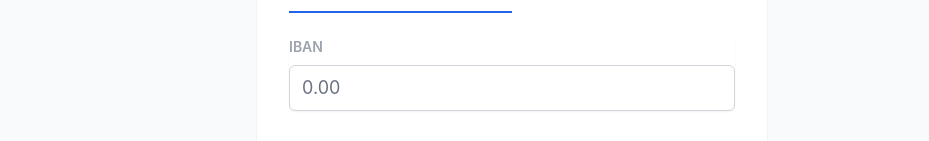
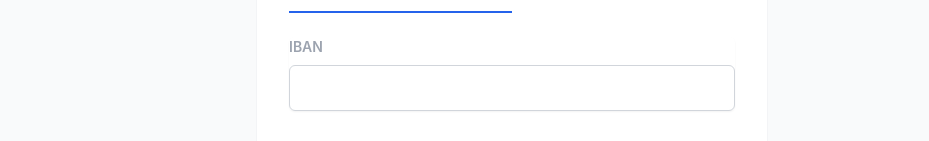
Before and after one commit to Olatade/fliq-payout, a React (Create React App) app: page /receipt in a window 1280 px wide. Shown: the part 504-645 px from the top of the page, without its empty margins (128-1057 px from the left). Built offline with nearby package versions, Linux system fonts and the light colour scheme.

Commit message:
Can uodate state values on submit and move to review page #

```diff
--- a/src/App.tsx
+++ b/src/App.tsx
@@ -16,6 +16,10 @@ function App() {
     convertAmount: '0.00',
     guaranteedRate: '0.00',
     recipientGets: '0.00',
+    recipientEmail: '',
+    recipientFullname: '',
+    iban: '',
+    swift: '',
     stage: 1
   });
 
@@ -26,7 +30,8 @@ function App() {
         <Route path="/" exact
           render={(props) =>(<FormPayoutAmount values={values} setValues={updateValue}/>)}
         ></Route>
-        <Route path="/receipt" component={FormPayoutReceipt}></Route>
+        <Route path="/receipt" render={(props) =>(<FormPayoutReceipt values={values} setValues={updateValue}/>)}
+        ></Route>
         <Route path="/review" component={PayoutReview}></Route>
       </Switch>
     </Router>
--- a/src/components/form-payout-amount.tsx
+++ b/src/components/form-payout-amount.tsx
@@ -118,13 +118,10 @@ const FormPayoutAmount = ( props: prop): any => {
         //   stage: 4
         // })
 
-
-        // setTimeout(() => {
-        //   console.log(props);
-        //   // alert(JSON.stringify(values, null, 2));
-
-        //   setSubmitting(false);
-        // }, 400);
+         props.setValues({
+          ...stateValues,
+          stage: 2
+        })
       }}
 
     >
--- a/src/components/form-payout-receipt.tsx
+++ b/src/components/form-payout-receipt.tsx
@@ -1,11 +1,18 @@
 import { Formik, Form, Field, ErrorMessage } from 'formik';
+import { useHistory } from "react-router-dom";
 import * as Yup from "yup";
 import 'alpinejs';
 import { useState } from 'react';
 
 
+interface prop{
+  values: object;
+  setValues: any;
+}
 
-function FormPayoutReceipt() {
+const  FormPayoutReceipt = (props: prop): any => {
+    const stateValues = props.values;
+    const history = useHistory();
 
   // set hook to toggle tab state when tab is clicked
   const [toggleState, setToggleState] = useState(1);
@@ -17,13 +24,16 @@ function FormPayoutReceipt() {
 
   return (
     <Formik
-      initialValues={{ email: "", fullName: "", iban: "", swift: "" }}
+      initialValues={{
+        email: stateValues['recipientEmail'],
+        fullName: stateValues['recipientFullname'],
+        iban: stateValues['iban'],
+        swift: stateValues['swift'],
+       }}
 
       // validation configuration using Yup
       validationSchema={Yup.object({
-        email: Yup.string()
-          .max(15, "Must be 15 characters or less"),
-
+        email: Yup.string().email(),
         fullName: Yup.string()
           .max(15, "Must be 15 characters or less")
           .required("Required"),
@@ -32,9 +42,25 @@ function FormPayoutReceipt() {
           .required("Required"),
         swift: Yup.string()
           .max(15, "Must be 15 characters or less")
-          .required("Required"),
       })}
       onSubmit={(values, { setSubmitting }) => {
+
+        //update the state values
+        props.setValues({
+          ...stateValues,
+          recipientEmail: values.email,
+          recipientFullname: values.fullName,
+          iban: values.iban,
+          swift: values.swift,
+        })
+        // go the the review page
+        history.push("/review");
+        props.setValues({
+          ...stateValues,
+          stage: 3
+        })
+
+
         setTimeout(() => {
           alert(JSON.stringify(values, null, 2));
           setSubmitting(false);
@@ -89,7 +115,7 @@ function FormPayoutReceipt() {
               <div>
                 <div className="form-group">
                   <label className="form-group__label" htmlFor="iban">IBAN</label>
-                  <Field className="form-group__input" name="iban" type="text" placeholder="0.00" />
+                  <Field className="form-group__input" name="iban" type="text" placeholder="" />
                 </div>
                 <ErrorMessage render={msg => <div className="form-group__error-message">{msg}</div>} name="iban" />
               </div>
@@ -101,7 +127,7 @@ function FormPayoutReceipt() {
               <div>
                 <div className="form-group">
                   <label className="form-group__label" htmlFor="swift">SWIFT / BIC code</label>
-                  <Field className="form-group__input" name="swift" type="text" placeholder="BUKBGB22" />
+                  <Field className="form-group__input" name="swift" type="text" placeholder="" />
                 </div>
                 <ErrorMessage render={msg => <div className="form-group__error-message">{msg}</div>} name="swift" />
               </div>
@@ -110,7 +136,7 @@ function FormPayoutReceipt() {
               <div>
                 <div className="form-group">
                   <label className="form-group__label" htmlFor="iban">IBAN</label>
-                  <Field className="form-group__input" name="iban" type="text" placeholder="0.00" />
+                  <Field className="form-group__input" name="iban" type="text" placeholder="" />
                 </div>
                 <ErrorMessage render={msg => <div className="form-group__error-message">{msg}</div>} name="iban" />
               </div>
```
